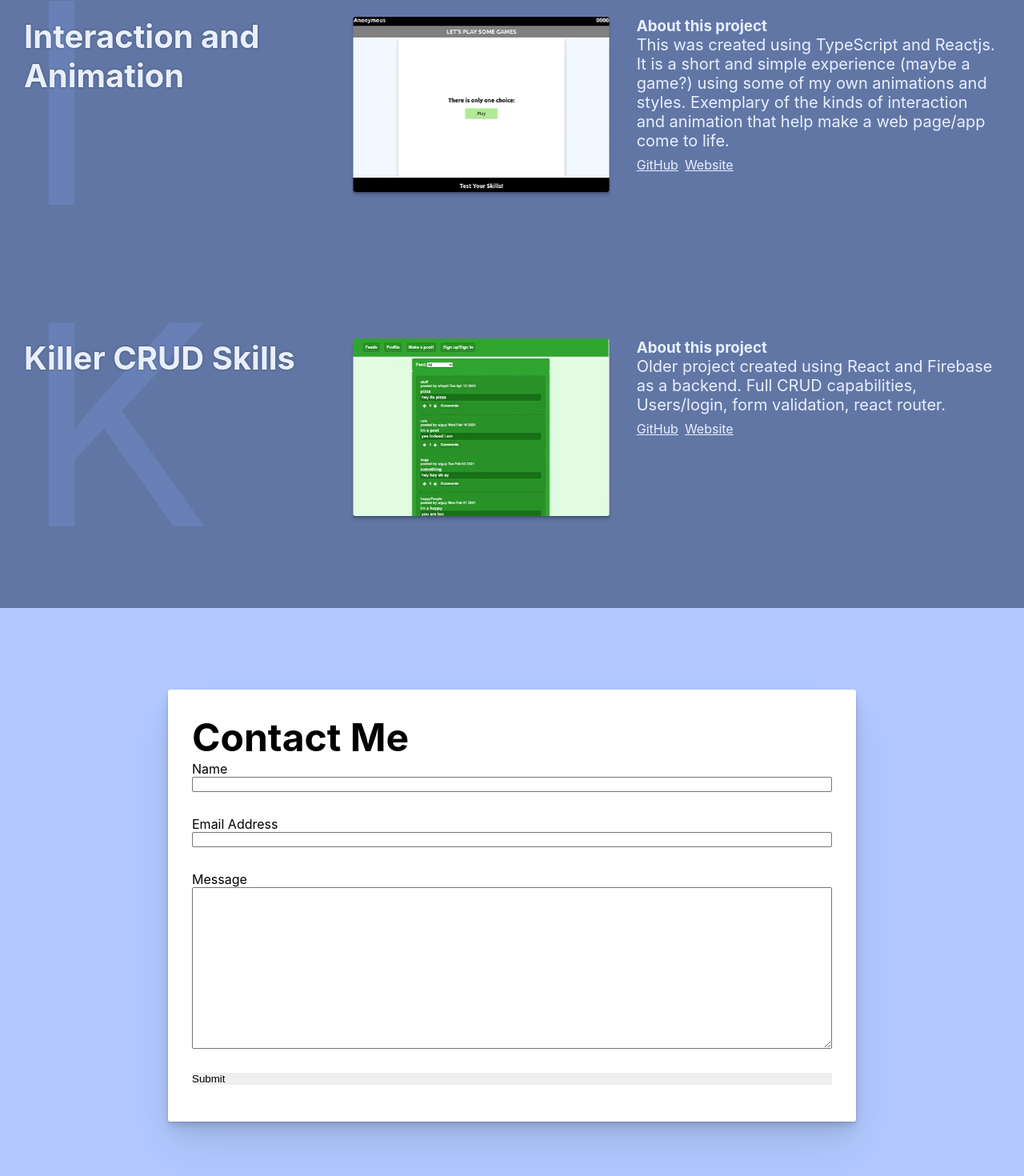
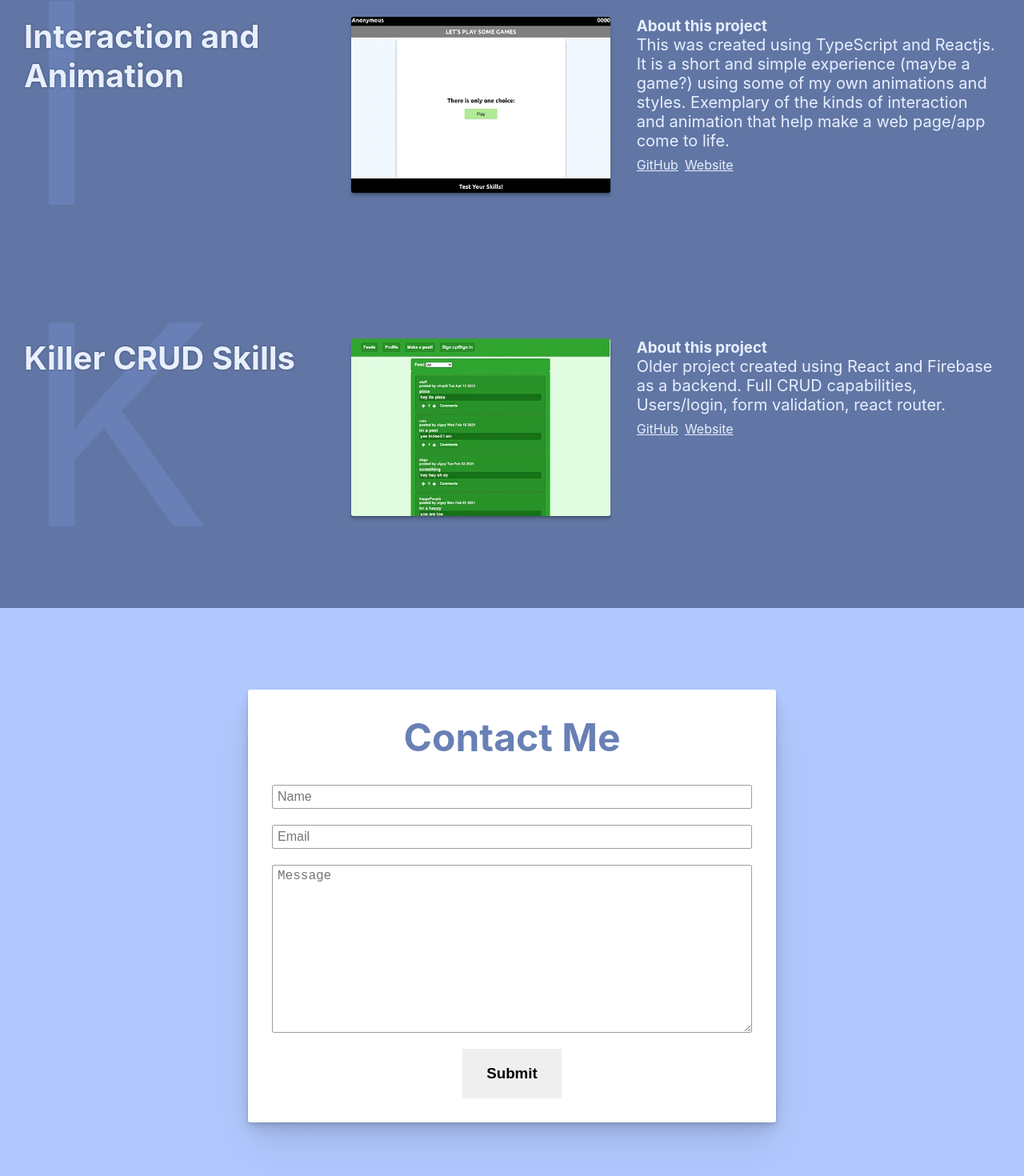
Before and after one commit to leavemydogalone/Portfolio, a React (Create React App) app: page / in a window 1280 px wide. Shown: the part 1618-3088 px from the top of the page at 80% size. Built offline with nearby package versions, Linux system fonts and the light colour scheme.

Commit message:
form styles

```diff
--- a/_variables.scss
+++ b/_variables.scss
@@ -46,3 +46,16 @@
     transform: translateY(-2px);
   }
 }
+
+@keyframes moveAround {
+  0% {
+    transform: translateY(0px);
+  }
+  50% {
+    transform: translateY(-4px);
+  }
+
+  100% {
+    transform: translateY(0px);
+  }
+}
--- a/src/Contact.scss
+++ b/src/Contact.scss
@@ -2,13 +2,23 @@
 
 .contact {
   background: #b1c9ff;
+}
+
+.contact {
+  .container.inView {
+    .contactForm {
+      animation: fadeInFromBottom 2s ease-in-out forwards;
+    }
+  }
+}
+
 .contactForm {
   min-height: 60vh;
   display: flex;
   flex-direction: column;
   justify-content: flex-start;
   align-items: stretch;
-    width: 800px;
+  width: 600px;
   max-width: 100%;
   margin: auto;
   padding: 30px;
@@ -18,20 +28,43 @@
     0 16px 32px rgba(0, 0, 0, 0.07), 0 32px 64px rgba(0, 0, 0, 0.07);
   border-radius: 3px;
   opacity: 0;
+  .title {
+    margin-bottom: 30px;
+    color: #6880b5;
+    text-align: center;
+  }
+  .smallest-title {
+    font-size: 1.17em;
+    font-weight: bold;
+    margin-bottom: 5px;
+  }
   input,
   textarea {
-      margin-bottom: 30px;
+    margin-bottom: 20px;
+    min-height: 20px;
+    border: 1px solid;
+    border-color: rgba(118, 118, 118, 0.703);
+    border-radius: 3px;
+    padding: 4px 6px;
+    font-size: 1em;
+    &:focus-within,
+    &:focus {
+      outline: 2px solid #6565c9;
+      border-color: transparent;
+    }
+  }
+  button {
+    font-size: 1.17em;
+    width: fit-content;
+    padding: 20px 30px;
+    font-weight: bold;
+    margin: auto;
+    &:hover {
+      cursor: pointer;
     }
   }
 }
 
-.contact {
-  .container.inView {
-    .contactForm {
-      animation: fadeInFromBottom 2s ease-in-out forwards;
-    }
-  }
-}
 .contactForm {
   #message {
     min-height: 200px;
--- a/src/Projects.scss
+++ b/src/Projects.scss
@@ -130,9 +130,13 @@
     box-shadow: 0 1px 1px rgba(0, 0, 0, 0.08), 0 2px 2px rgba(0, 0, 0, 0.12),
       0 4px 4px rgba(0, 0, 0, 0.16);
     height: fit-content;
-    transform-origin: 50% 50%;
-    transform: rotatey(10deg);
-    transform-style: preserve-3d;
+    outline-offset: -3px;
+    overflow: hidden;
+    position: relative;
+    &:hover {
+      animation: moveAround 5s ease-in-out infinite;
+    }
+
     img {
       display: block;
       border-radius: 3px;
--- a/src/components/ContactForm.js
+++ b/src/components/ContactForm.js
@@ -10,14 +10,14 @@ export default function ContactForm() {
   return (
     <form onSubmit={handleSubmit} className="contactForm">
       <h2 class="title">Contact Me</h2>
-      <label htmlFor="name">Name</label>
-      <input id="name" type="Name" name="name" />
+
+      <input id="name" type="Name" name="name" placeholder="Name" />
       <ValidationError prefix="Name" field="name" errors={state.errors} />
-      <label htmlFor="email">Email Address</label>
-      <input id="email" type="email" name="email" />
+
+      <input id="email" type="email" name="email" placeholder="Email" />
       <ValidationError prefix="Email" field="email" errors={state.errors} />
-      <label htmlFor="message">Message</label>
-      <textarea id="message" name="message" />
+
+      <textarea id="message" name="message" placeholder="Message" />
       <ValidationError prefix="Message" field="message" errors={state.errors} />
       <button type="submit" disabled={state.submitting}>
         Submit
```
Lines whose indentation alone changed are shown as unchanged.
